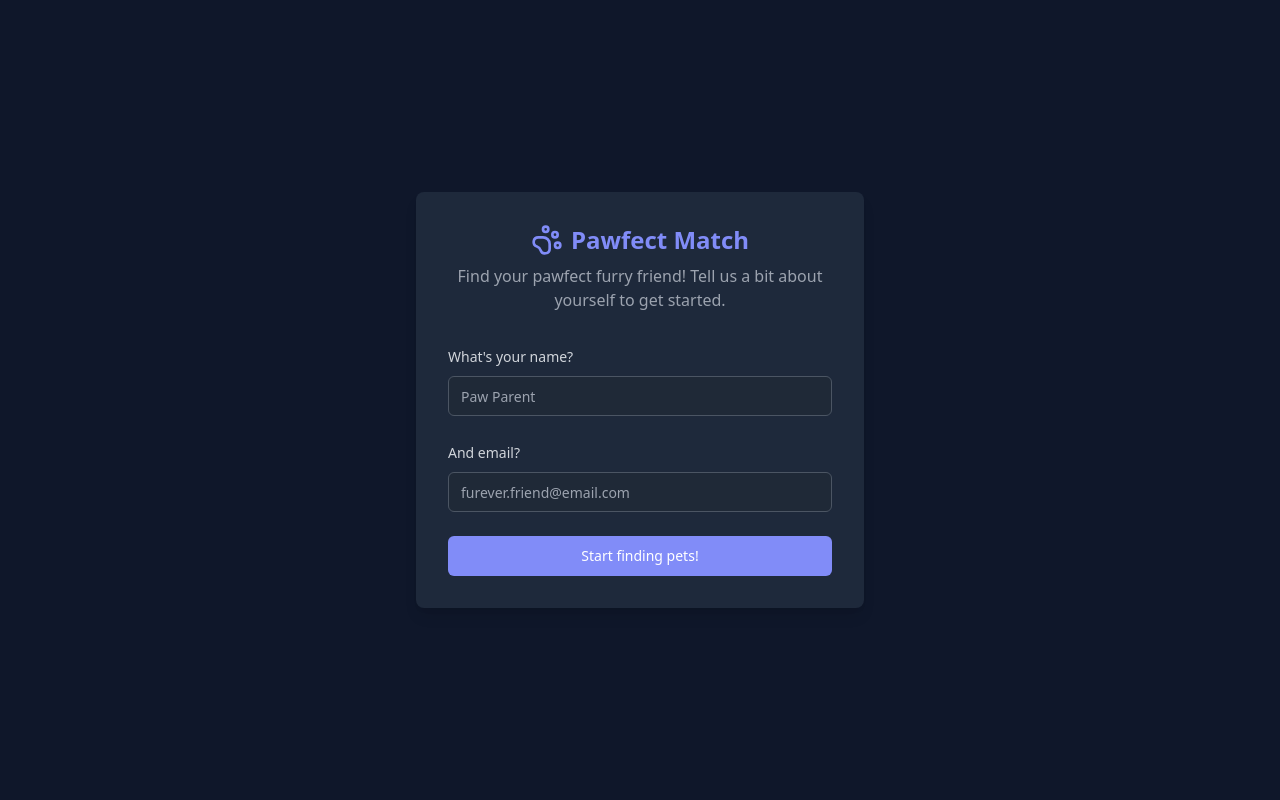
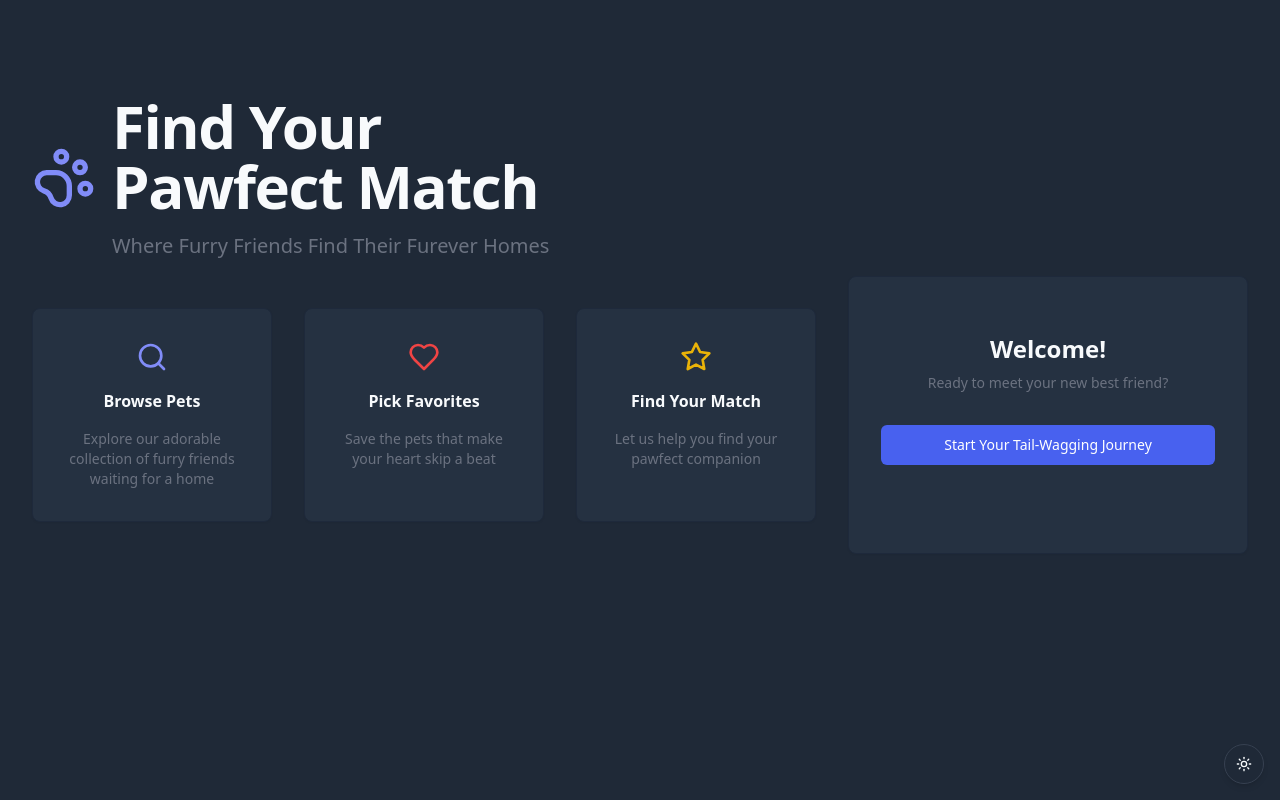
Before and after one commit to rojasdali/pawfect-match, a React (Vite) app: page / in a window 1280 px wide. Before the commit this address led to /login. Built offline with nearby package versions, Linux system fonts and the light colour scheme.

Commit message:
feat: added landing and footer, some cleanup

```diff
--- /dev/null
+++ b/src/features/auth/components/LoginForm.tsx
@@ -0,0 +1,23 @@
+import { Button } from "@/components/ui/button";
+import { useNavigate } from "react-router-dom";
+import { ROUTES } from "@/config/routes";
+
+interface LoginFormProps {
+  className?: string;
+}
+
+export function LoginForm({ className }: LoginFormProps) {
+  const navigate = useNavigate();
+
+  const handleLogin = () => {
+    navigate(ROUTES.LOGIN);
+  };
+
+  return (
+    <div className={className}>
+      <Button type="button" className="w-full" onClick={handleLogin}>
+        Start Your Tail-Wagging Journey
+      </Button>
+    </div>
+  );
+}
--- /dev/null
+++ b/src/features/home/pages/LandingPage.tsx
@@ -0,0 +1,93 @@
+import { PawPrint, Heart, Search, Star, Moon, Sun } from "lucide-react";
+import { LoginForm } from "@/features/auth/components/LoginForm";
+import { Card } from "@/components/ui/card";
+import { Button } from "@/components/ui/button";
+import { useTheme } from "@/providers/ThemeProvider";
+import { useAuthStore } from "@/stores/auth";
+import { Navigate } from "react-router-dom";
+import { ROUTES } from "@/config/routes";
+
+export function LandingPage() {
+  const { theme, toggleTheme } = useTheme();
+  const isAuthenticated = useAuthStore((state) => state.isAuthenticated);
+
+  if (isAuthenticated) {
+    return <Navigate to={ROUTES.HOME} replace />;
+  }
+
+  return (
+    <div className="min-h-screen bg-background">
+      <div className="container py-16 lg:py-24 min-h-[calc(100vh-2rem)]">
+        <div className="flex justify-center lg:justify-start mb-12">
+          <div className="flex items-center gap-4">
+            <PawPrint className="h-12 w-12 lg:h-16 lg:w-16 text-[#818CF8]" />
+            <div className="space-y-4">
+              <h1 className="text-4xl lg:text-6xl font-bold tracking-tight">
+                Find Your
+                <br />
+                Pawfect Match
+              </h1>
+              <p className="text-xl text-muted-foreground">
+                Where Furry Friends Find Their Furever Homes
+              </p>
+            </div>
+          </div>
+        </div>
+
+        <div className="flex flex-col lg:flex-row items-center lg:items-stretch gap-8">
+          <div className="flex-1 w-full max-w-md lg:max-w-none grid gap-8 lg:grid-cols-3 order-2 lg:order-1">
+            <Card className="p-8 space-y-4 text-center">
+              <Search className="h-8 w-8 mx-auto text-[#818CF8]" />
+              <h3 className="font-semibold">Browse Pets</h3>
+              <p className="text-sm text-muted-foreground">
+                Explore our adorable collection of furry friends waiting for a
+                home
+              </p>
+            </Card>
+
+            <Card className="p-8 space-y-4 text-center">
+              <Heart className="h-8 w-8 mx-auto text-red-500" />
+              <h3 className="font-semibold">Pick Favorites</h3>
+              <p className="text-sm text-muted-foreground">
+                Save the pets that make your heart skip a beat
+              </p>
+            </Card>
+
+            <Card className="p-8 space-y-4 text-center">
+              <Star className="h-8 w-8 mx-auto text-yellow-500" />
+              <h3 className="font-semibold">Find Your Match</h3>
+              <p className="text-sm text-muted-foreground">
+                Let us help you find your pawfect companion
+              </p>
+            </Card>
+          </div>
+
+          <Card className="w-full max-w-md lg:w-[400px] p-8 pb-16 flex flex-col justify-center lg:my-[-2rem] order-1 lg:order-2">
+            <div className="space-y-8 text-center">
+              <div className="space-y-2">
+                <h2 className="text-2xl font-semibold">Welcome!</h2>
+                <p className="text-sm text-muted-foreground">
+                  Ready to meet your new best friend?
+                </p>
+              </div>
+              <LoginForm />
+            </div>
+          </Card>
+        </div>
+      </div>
+
+      <Button
+        variant="outline"
+        size="icon"
+        className="fixed bottom-4 right-4 rounded-full shadow-md hover:shadow-lg"
+        onClick={toggleTheme}
+      >
+        {theme === "dark" ? (
+          <Sun className="h-5 w-5" />
+        ) : (
+          <Moon className="h-5 w-5" />
+        )}
+      </Button>
+    </div>
+  );
+}
--- /dev/null
+++ b/src/features/pets/components/MatchAnimation.tsx
@@ -0,0 +1,37 @@
+import { useEffect, useState } from "react";
+import { PetCard } from "./PetCard";
+import { type Pet } from "@/types/pet";
+
+interface MatchAnimationProps {
+  pets: Pet[];
+  onAnimationComplete: () => void;
+}
+
+export function MatchAnimation({
+  pets,
+  onAnimationComplete,
+}: MatchAnimationProps) {
+  const [currentIndex, setCurrentIndex] = useState(0);
+
+  useEffect(() => {
+    if (pets.length === 0) return;
+
+    const interval = setInterval(() => {
+      setCurrentIndex((prev) => (prev + 1) % pets.length);
+    }, 150);
+
+    const timeout = setTimeout(() => {
+      clearInterval(interval);
+      onAnimationComplete();
+    }, 3000);
+
+    return () => {
+      clearInterval(interval);
+      clearTimeout(timeout);
+    };
+  }, [pets.length, onAnimationComplete]);
+
+  if (pets.length === 0) return null;
+
+  return <PetCard {...pets[currentIndex]} />;
+}
--- a/src/features/pets/components/search/SortDropdown.tsx
+++ b/src/features/pets/components/search/SortDropdown.tsx
@@ -27,16 +27,16 @@ export function SortDropdown({
 
   return (
     <Select value={currentSort} onValueChange={onSortChange}>
-      <SelectTrigger className="w-10 lg:w-auto">
+      <SelectTrigger className={showText ? "w-auto min-w-10" : "w-10"}>
         <SelectValue>
-          {showText ? (
-            <span className="flex items-center gap-2">
-              <ArrowUpDown className="h-4 w-4" />
-              {sortOptions[currentSort as keyof typeof sortOptions]}
-            </span>
-          ) : (
-            <ArrowUpDown className="h-4 w-4" />
-          )}
+          <span className="flex items-center gap-2 truncate">
+            <ArrowUpDown className="h-4 w-4 shrink-0" />
+            {showText && (
+              <span className="hidden lg:inline">
+                {sortOptions[currentSort as keyof typeof sortOptions]}
+              </span>
+            )}
+          </span>
         </SelectValue>
       </SelectTrigger>
       <SelectContent>
--- a/src/features/pets/pages/FavoritesPage.tsx
+++ b/src/features/pets/pages/FavoritesPage.tsx
@@ -113,10 +113,11 @@ export function FavoritesPage() {
                 variant="outline"
                 size="sm"
                 onClick={handleClearFavorites}
-                className="text-red-600 dark:text-red-400"
+                className="text-red-600 dark:text-red-400 h-8 text-xs sm:h-9 sm:text-sm"
               >
-                <Trash2 className="h-4 w-4 mr-2" />
-                Clear favorites
+                <Trash2 className="h-4 w-4 mr-1 sm:mr-2" />
+                <span className="hidden sm:inline">Clear </span>
+                favorites
               </Button>
             )}
             {hasMatches && (
@@ -124,10 +125,11 @@ export function FavoritesPage() {
                 variant="outline"
                 size="sm"
                 onClick={handleClearMatches}
-                className="text-yellow-600 dark:text-yellow-400"
+                className="text-yellow-600 dark:text-yellow-400 h-8 text-xs sm:h-9 sm:text-sm"
               >
-                <Star className="h-4 w-4 mr-2" />
-                Clear matches
+                <Star className="h-4 w-4 mr-1 sm:mr-2" />
+                <span className="hidden sm:inline">Clear </span>
+                matches
               </Button>
             )}
           </div>
--- a/src/features/pets/pages/MatchPage.tsx
+++ b/src/features/pets/pages/MatchPage.tsx
@@ -8,6 +8,7 @@ import { ROUTES } from "@/config/routes";
 import { useFavoritesStore } from "@/stores/favorites";
 import { type Pet } from "@/types/pet";
 import { petsApi } from "../api/pets";
+import { MatchAnimation } from "../components/MatchAnimation";
 
 function randomInRange(min: number, max: number) {
   return Math.random() * (max - min) + min;
@@ -17,7 +18,6 @@ export function MatchPage() {
   const navigate = useNavigate();
   const location = useLocation();
   const type = location.pathname.split("/")[0] || "dogs";
-  const [currentPetIndex, setCurrentPetIndex] = useState(0);
   const [showMatch, setShowMatch] = useState(false);
   const [favorites, setFavorites] = useState<Pet[]>([]);
   const [matchedPet, setMatchedPet] = useState<Pet | null>(null);
@@ -33,8 +33,6 @@ export function MatchPage() {
   );
 
   useEffect(() => {
-    setCurrentPetIndex(0);
-    setShowMatch(false);
     setIsLoading(true);
   }, [location.state?.key]);
 
@@ -63,20 +61,10 @@ export function MatchPage() {
     loadFavoritesAndFindMatch();
   }, [loadFavoritesAndFindMatch]);
 
-  useEffect(() => {
-    if (isLoading || !favorites.length || showMatch) return;
-
-    const interval = setInterval(() => {
-      setCurrentPetIndex((prev) => (prev + 1) % favorites.length);
-    }, 150);
-
-    const timeout = setTimeout(() => {
-      setShowMatch(true);
-
-      if (matchedPet) {
-        useFavoritesStore.getState().setMatched(matchedPet.id, true);
-      }
-
+  const handleAnimationComplete = useCallback(() => {
+    setShowMatch(true);
+    if (matchedPet) {
+      useFavoritesStore.getState().setMatched(matchedPet.id, true);
       const count = 3;
       const defaults = {
         spread: 120,
@@ -88,7 +76,6 @@ export function MatchPage() {
         colors: ["#FFE400", "#FFBD00", "#E89400"],
         scalar: 2,
       };
-
       function fire(particleRatio: number, opts: any) {
         confetti({
           ...defaults,
@@ -96,7 +83,6 @@ export function MatchPage() {
           particleCount: Math.floor(8 * particleRatio),
         });
       }
-
       for (let i = 0; i < count; i++) {
         setTimeout(() => {
           fire(0.25, {
@@ -107,26 +93,20 @@ export function MatchPage() {
           });
         }, i * 750);
       }
-    }, 3000);
-
-    return () => {
-      clearInterval(interval);
-      clearTimeout(timeout);
-    };
-  }, [favorites.length, isLoading, showMatch, matchedPet]);
+    }
+  }, [matchedPet]);
 
   const BackButton = () => (
     <Button
       variant="ghost"
       size="sm"
       onClick={() => {
-        if (location.pathname.includes("/match")) {
-          navigate(`/${type}/match`, {
+        if (location.state?.from) {
+          navigate(location.state.from, { replace: true });
+        } else {
+          navigate(`/search/${type}`, {
             replace: true,
-            state: { key: Date.now() },
           });
-        } else {
-          navigate(ROUTES.HOME);
         }
       }}
       className="gap-2 mt-4"
@@ -167,7 +147,10 @@ export function MatchPage() {
           {showMatch ? (
             <PetCard {...matchedPet} />
           ) : (
-            favorites.length > 0 && <PetCard {...favorites[currentPetIndex]} />
+            <MatchAnimation
+              pets={favorites}
+              onAnimationComplete={handleAnimationComplete}
+            />
           )}
         </div>
       </main>
--- a/src/routes/routes.tsx
+++ b/src/routes/routes.tsx
@@ -13,6 +13,7 @@ import { useAuthStore } from "@/stores/auth";
 import { FavoritesPage } from "@/features/pets/pages/FavoritesPage";
 import { ROUTES } from "@/config/routes";
 import { MatchPage } from "@/features/pets/pages/MatchPage";
+import { LandingPage } from "@/features/home/pages/LandingPage";
 
 const VALID_PET_TYPES = ["dogs"] as const;
 type PetType = (typeof VALID_PET_TYPES)[number];
@@ -38,6 +39,10 @@ function ProtectedLayout() {
 }
 
 export const routes = [
+  {
+    path: "/",
+    element: <LandingPage />,
+  },
   {
     path: "/login",
     element: (
```
Also changed, not shown: src/components/layout/Footer.tsx (added, +37 -0 lines), src/components/layout/MainLayout.tsx (+11 -10 lines), src/components/layout/Navbar.tsx (+19 -4 lines), src/components/ui/floating-action-button.tsx (+23 -8 lines).
